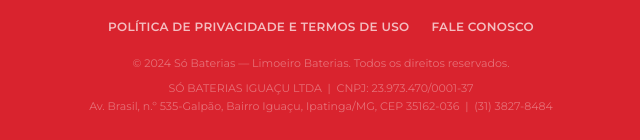
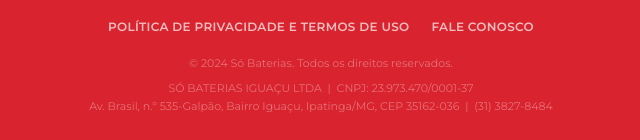
Before and after one commit to gabrielbarrosmed/sobaterias, a website: page so baterias/index.html in a window 1280 px wide. Shown: the part 5835-5975 px from the top of the page, 319-959 px from the left. Drawn offline with Linux system fonts and the light colour scheme.

Commit message:
Remove 'Limoeiro Baterias' do footer

```diff
--- a/so baterias/index.html
+++ b/so baterias/index.html
@@ -1364,7 +1364,7 @@ height="0" width="0" style="display:none;visibility:hidden"></iframe></noscript>
             <a href="#">Política de Privacidade e Termos de Uso</a>
             <a href="https://wa.me/553138278484?text=Ol%C3%A1%2C%20vim%20do%20google%20e%20gostaria%20de%20fazer%20um%20or%C3%A7amento!">Fale Conosco</a>
         </div>
-        <p class="footer-copy">© 2024 Só Baterias — Limoeiro Baterias. Todos os direitos reservados.</p>
+        <p class="footer-copy">© 2024 Só Baterias. Todos os direitos reservados.</p>
         <p class="footer-copy" style="margin-top:8px;">SÓ BATERIAS IGUAÇU LTDA &nbsp;|&nbsp; CNPJ: 23.973.470/0001-37</p>
         <p class="footer-copy">Av. Brasil, n.º 535-Galpão, Bairro Iguaçu, Ipatinga/MG, CEP 35162-036 &nbsp;|&nbsp; (31) 3827-8484</p>
     </div>
```
